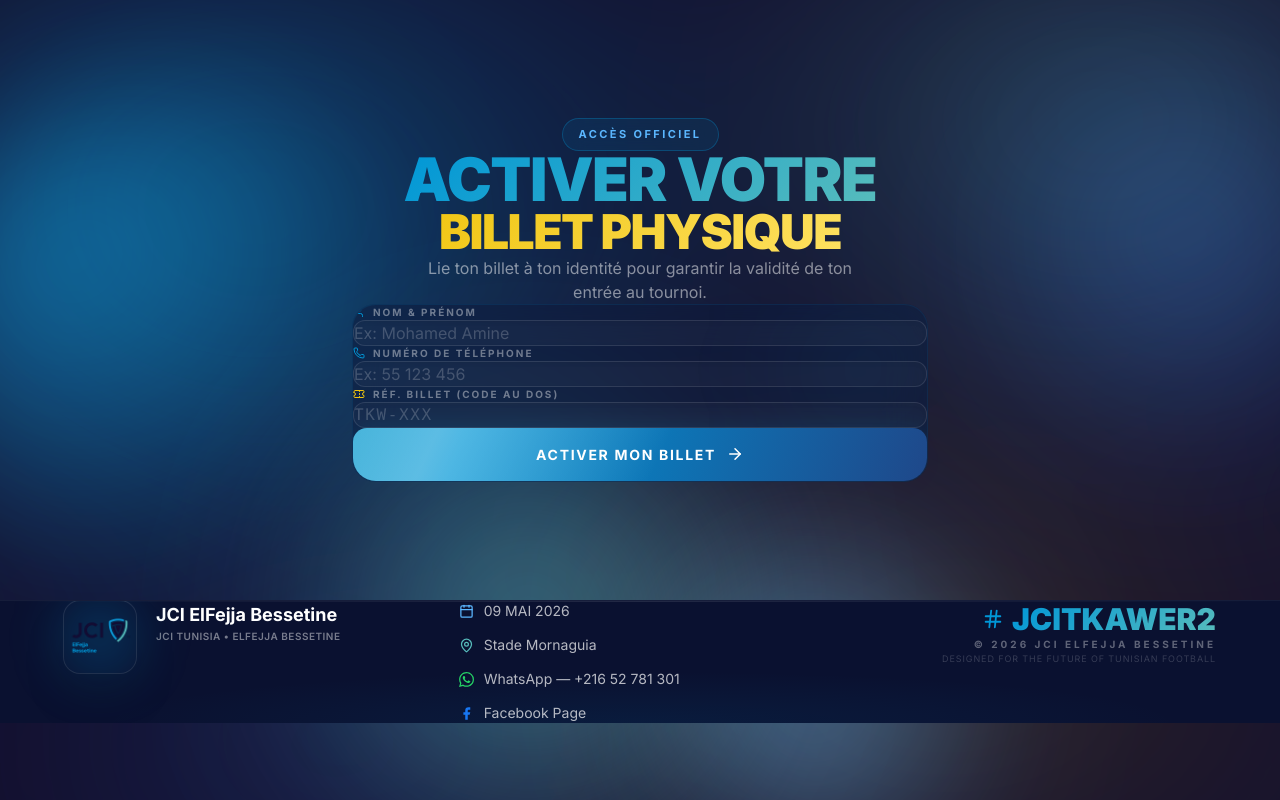
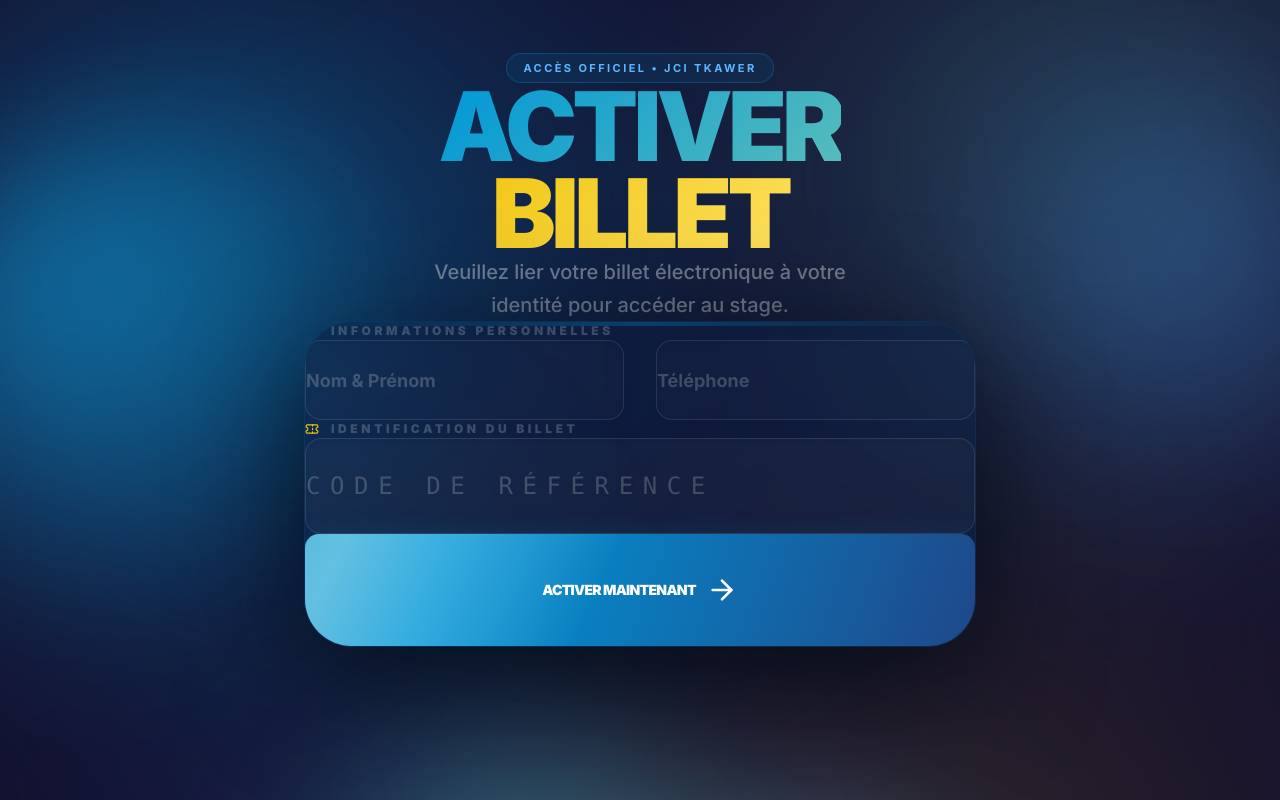
Before and after one commit to JCITKAWER/JCITKAWER.github.io, a Next.js app: page /activer-ticket in a window 1280 px wide. Shown: the top 800 px of the page. Built offline with nearby package versions, Linux system fonts and the light colour scheme; no server answers.

Commit message:
design: add vertical breathing room and fix footer clearance

```diff
--- a/src/app/activer-ticket/page.tsx
+++ b/src/app/activer-ticket/page.tsx
@@ -63,81 +63,100 @@ export default function ActiverTicketPage() {
       <MeshGradient variant="glow" />
       <FloatingBlobs />
 
-      <main className="container-pro relative z-10 pt-24 pb-32 min-h-[calc(100vh-200px)] flex flex-col items-center justify-center">
+      <main className="container-pro relative z-10 pt-40 pb-20 min-h-[calc(100vh-100px)] flex flex-col items-center justify-center">
         <motion.div
-          initial={{ opacity: 0, y: 30 }}
+          initial={{ opacity: 0, y: 40 }}
           animate={{ opacity: 1, y: 0 }}
-          transition={{ duration: 0.8, ease: [0.16, 1, 0.3, 1] }}
-          className="w-full max-w-xl"
+          transition={{ duration: 1, ease: [0.16, 1, 0.3, 1] }}
+          className="w-full max-w-2xl"
         >
-          <div className="flex flex-col items-center mb-10">
-            <span className="badge mb-4">Accès Officiel</span>
-            <h1 className="text-4xl md:text-6xl font-black text-center leading-[0.95] tracking-tight mb-4">
-              <GradientText variant="jci" as="span" className="block">ACTIVER VOTRE</GradientText>
-              <GradientText variant="gold" as="span" className="block text-3xl md:text-5xl">BILLET PHYSIQUE</GradientText>
+          {/* Header Section */}
+          <div className="flex flex-col items-center mb-16 lg:mb-24">
+            <motion.span
+              initial={{ opacity: 0, scale: 0.8 }}
+              animate={{ opacity: 1, scale: 1 }}
+              transition={{ delay: 0.2 }}
+              className="badge mb-6 px-6 py-2 text-xs"
+            >
+              Accès Officiel • JCI TKAWER
+            </motion.span>
+            <h1 className="text-5xl md:text-7xl lg:text-8xl font-black text-center leading-[0.9] tracking-tighter mb-8 uppercase">
+              <GradientText variant="jci" as="span" className="block">ACTIVER</GradientText>
+              <GradientText variant="gold" as="span" className="block">BILLET</GradientText>
             </h1>
-            <p className="text-white/50 text-center text-sm md:text-base max-w-md">
-              Lie ton billet à ton identité pour garantir la validité de ton entrée au tournoi.
+            <p className="text-white/40 text-center text-base md:text-xl max-w-md leading-relaxed font-medium">
+              Veuillez lier votre billet électronique à votre identité pour accéder au stage.
             </p>
           </div>
 
-          <div className="glass-card p-8 md:p-12 rounded-[24px] relative overflow-hidden group">
-            <div className="absolute top-0 right-0 w-32 h-32 bg-jci-blue/10 blur-[60px] rounded-full pointer-events-none" />
+          {/* Form Card */}
+          <div className="glass-card p-10 md:p-16 lg:p-20 rounded-[32px] md:rounded-[48px] relative overflow-hidden shadow-[0_32px_120px_rgba(0,10,20,0.8)]">
+            <div className="absolute top-0 left-0 w-full h-1 bg-gradient-to-r from-transparent via-jci-blue/30 to-transparent" />
+            <div className="absolute -top-32 -right-32 w-80 h-80 bg-jci-blue/5 blur-[120px] rounded-full pointer-events-none" />
+            <div className="absolute -bottom-32 -left-32 w-80 h-80 bg-jci-teal/5 blur-[120px] rounded-full pointer-events-none" />
 
             <AnimatePresence mode="wait">
               {message && (
                 <motion.div
-                  initial={{ opacity: 0, scale: 0.95 }}
-                  animate={{ opacity: 1, scale: 1 }}
+                  initial={{ opacity: 0, y: -10 }}
+                  animate={{ opacity: 1, y: 0 }}
                   exit={{ opacity: 0, scale: 0.95 }}
-                  className={`mb-8 p-5 rounded-2xl flex items-start gap-4 ${
+                  className={`mb-12 p-8 rounded-3xl flex items-start gap-6 ${
                     message.type === 'success'
                       ? 'bg-jci-teal/10 text-jci-teal border border-jci-teal/20'
                       : 'bg-red-500/10 text-red-400 border border-red-500/20'
                   }`}
                 >
-                  {message.type === 'success' ? <CheckCircle className="w-6 h-6 shrink-0" /> : <AlertCircle className="w-6 h-6 shrink-0" />}
-                  <p className="text-sm font-semibold">{message.text}</p>
+                  <div className={`p-3 rounded-xl ${message.type === 'success' ? 'bg-jci-teal/20' : 'bg-red-500/20'}`}>
+                    {message.type === 'success' ? <CheckCircle className="w-8 h-8 shrink-0" /> : <AlertCircle className="w-8 h-8 shrink-0" />}
+                  </div>
+                  <div className="space-y-1">
+                    <p className="font-black text-xl uppercase tracking-tight">{message.type === 'success' ? 'Succès!' : 'Attention'}</p>
+                    <p className="text-base font-medium opacity-90 leading-relaxed">{message.text}</p>
+                  </div>
                 </motion.div>
               )}
             </AnimatePresence>
 
-            <form onSubmit={onSubmit} className="space-y-7">
-              <div className="space-y-2.5">
-                <label className="flex items-center gap-2 text-[10px] font-bold text-white/40 uppercase tracking-[0.2em] ml-1">
-                  <User size={12} className="text-jci-blue" /> Nom & Prénom
+            <form onSubmit={onSubmit} className="space-y-12">
+              <div className="space-y-6">
+                <label className="flex items-center gap-3 text-[12px] font-black text-white/20 uppercase tracking-[0.3em] ml-2">
+                  <User size={14} className="text-jci-blue" /> Informations Personnelles
                 </label>
+                <div className="grid grid-cols-1 md:grid-cols-2 gap-6 md:gap-8">
+                  <div className="space-y-2">
                     <input
                       type="text"
                       name="name"
-                  placeholder="Ex: Mohamed Amine"
-                  className="w-full bg-white/[0.03] border border-white/10 rounded-xl px-5 py-4 text-white placeholder-white/20 focus:outline-none focus:border-jci-blue/50 focus:bg-white/[0.07] focus:ring-4 focus:ring-jci-blue/5 hover:border-white/20 transition-all duration-300 shadow-inner"
+                      placeholder="Nom & Prénom"
+                      autoComplete="off"
+                      className="w-full h-20 bg-white/[0.02] border border-white/10 rounded-2xl px-8 text-white placeholder-white/20 focus:outline-none focus:border-jci-blue/50 focus:bg-white/[0.08] focus:ring-8 focus:ring-jci-blue/5 hover:bg-white/[0.04] transition-all duration-500 shadow-inner text-lg font-bold"
                       required
                     />
                   </div>
-
-              <div className="space-y-2.5">
-                <label className="flex items-center gap-2 text-[10px] font-bold text-white/40 uppercase tracking-[0.2em] ml-1">
-                  <Phone size={12} className="text-jci-blue" /> Numéro de téléphone
-                </label>
+                  <div className="space-y-2">
                     <input
                       type="tel"
                       name="phone"
-                  placeholder="Ex: 55 123 456"
-                  className="w-full bg-white/[0.03] border border-white/10 rounded-xl px-5 py-4 text-white placeholder-white/20 focus:outline-none focus:border-jci-blue/50 focus:bg-white/[0.07] focus:ring-4 focus:ring-jci-blue/5 hover:border-white/20 transition-all duration-300 shadow-inner"
+                      placeholder="Téléphone"
+                      autoComplete="off"
+                      className="w-full h-20 bg-white/[0.02] border border-white/10 rounded-2xl px-8 text-white placeholder-white/20 focus:outline-none focus:border-jci-blue/50 focus:bg-white/[0.08] focus:ring-8 focus:ring-jci-blue/5 hover:bg-white/[0.04] transition-all duration-500 shadow-inner text-lg font-bold"
                       required
                     />
                   </div>
+                </div>
+              </div>
 
-              <div className="space-y-2.5">
-                <label className="flex items-center gap-2 text-[10px] font-bold text-white/40 uppercase tracking-[0.2em] ml-1">
-                  <Ticket size={12} className="text-jci-yellow" /> Réf. Billet (Code au dos)
+              <div className="space-y-6">
+                <label className="flex items-center gap-3 text-[12px] font-black text-white/20 uppercase tracking-[0.3em] ml-2">
+                  <Ticket size={14} className="text-jci-yellow" /> Identification du Billet
                 </label>
                 <input
                   type="text"
                   name="ref"
-                  placeholder="TKW-XXX"
-                  className="w-full bg-white/[0.03] border border-white/10 rounded-xl px-5 py-4 text-white placeholder-white/20 focus:outline-none focus:border-jci-yellow/40 focus:bg-white/[0.07] focus:ring-4 focus:ring-jci-yellow/5 hover:border-white/20 transition-all duration-300 shadow-inner uppercase font-mono tracking-widest"
+                  placeholder="CODE DE RÉFÉRENCE"
+                  autoComplete="off"
+                  className="w-full h-24 bg-white/[0.03] border border-white/10 rounded-2xl px-10 text-white placeholder-white/20 focus:outline-none focus:border-jci-yellow/50 focus:bg-white/[0.1] focus:ring-8 focus:ring-jci-yellow/5 hover:bg-white/[0.06] transition-all duration-500 shadow-inner uppercase font-mono tracking-[0.4em] text-2xl"
                   required
                 />
               </div>
@@ -145,14 +164,14 @@ export default function ActiverTicketPage() {
               <button
                 type="submit"
                 disabled={loading}
-                className="btn-primary w-full mt-4 flex items-center justify-center gap-3 group/btn"
+                className="btn-primary w-full h-24 md:h-28 text-2xl md:text-3xl mt-8 flex items-center justify-center gap-6 group/btn shadow-[0_20px_60px_rgba(0,151,215,0.4)] hover:shadow-[0_40px_100px_rgba(0,151,215,0.6)] active:scale-95 transition-all duration-300"
               >
                 {loading ? (
-                  <Loader2 className="w-5 h-5 animate-spin" />
+                  <Loader2 className="w-10 h-10 animate-spin" />
                 ) : (
                   <>
-                    <span>ACTIVER MON BILLET</span>
-                    <ArrowRight size={18} className="group-hover/btn:translate-x-1 transition-transform" />
+                    <span className="tracking-tighter font-black">ACTIVER MAINTENANT</span>
+                    <ArrowRight size={32} className="group-hover/btn:translate-x-3 transition-transform duration-500" />
                   </>
                 )}
               </button>
@@ -161,6 +180,9 @@ export default function ActiverTicketPage() {
         </motion.div>
       </main>
 
+      {/* Massive Spacer to ensure the footer has air */}
+      <div className="h-[20vh] md:h-[30vh] w-full" aria-hidden />
+
       <SceneFooter />
     </div>
   );
```
Lines whose indentation alone changed are shown as unchanged.
